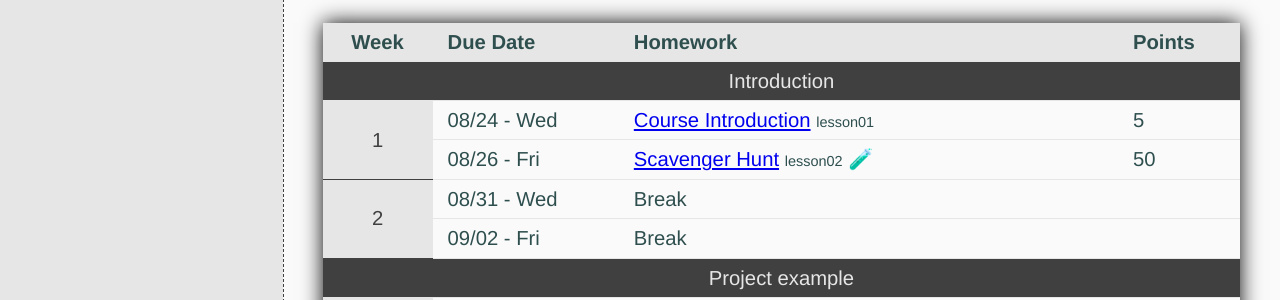
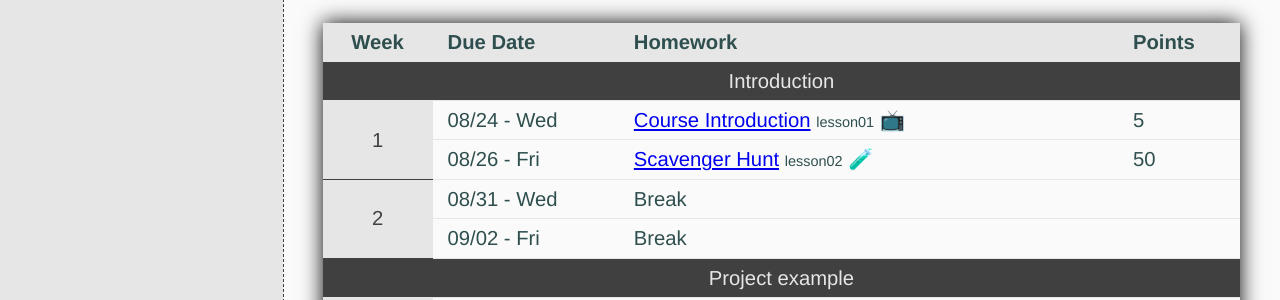
Before and after one commit to shanep/class-theme, a Jekyll site: the page built from index.html, in a window 1280 px wide and 900 px high, scrolled down 1009 px. Shown: the part 151-451 px from the top of the window. Built offline with Jekyll 4.4.1, drawn with Linux system fonts in a browser that asks for light colours.

Commit message:
Added video indicator

```diff
--- a/_layouts/course.html
+++ b/_layouts/course.html
@@ -43,6 +43,10 @@ layout: default
             <h1>{%if page.title %}{{page.title}}{%else%}{{site.title}} - {{site.description}} [{{site.data.semester-info.semester}}]{% endif%}</h1>
         {% endif %}
         <p><span class="med-text">{{page.slug}}</span></p>
+        {% if page.video %}
+        <h2>Lesson Video</h2>
+            {% include youtube.html param=page.video %}
+        {% endif %}
         {{content}}
     </article>
     {% include footer.html %}
--- a/index.html
+++ b/index.html
@@ -73,7 +73,7 @@ tag: home
             <tr>
             {% assign curr_date = curr_date | date: "%s" | plus: two_days %}
             <td>{{curr_date | date: "%m/%d - %a"}}</td>
-            <td><a href="{{site.url}}{{page.url}}">{{page_title}}</a> <span class="small-text">{{page.slug}}</span>{%if page.layout == "lab"%} 🧪 {%elsif page.layout == "project" %} 📡 {% endif%}</td>
+            <td><a href="{{site.url}}{{page.url}}">{{page_title}}</a> <span class="small-text">{{page.slug}}</span>{%if page.layout == "lab"%} 🧪 {%elsif page.layout == "project" %} 📡 {% endif%} {%if page.video %}📺{% endif %}</td>
             <td>{{page.points}}</td>
             {% assign total_points = total_points | plus: page.points %}
             </tr>
@@ -108,7 +108,7 @@ tag: home
             {% endif %}
             {% assign curr_date = curr_date | date: "%s" | plus: two_days %}
             <td>{{curr_date | date: "%m/%d - %a"}}</td>
-            <td><a href="{{site.url}}{{page.url}}">{{page_title}}</a> <span class="small-text">{{page.slug}}</span>{%if page.layout == "lab"%} 🧪 {%elsif page.layout == "project" %} 📡 {% endif%}</td>
+            <td><a href="{{site.url}}{{page.url}}">{{page_title}}</a> <span class="small-text">{{page.slug}}</span>{%if page.layout == "lab"%} 🧪 {%elsif page.layout == "project" %} 📡 {% endif%}  {%if page.video %}📺{% endif %}</td>
             <td>{{page.points}}</td>
             {% assign total_points = total_points | plus: page.points %}
         </tr>
```
Also changed, not shown: _lessons/lesson01.md (+1 -1 lines), shanep-class.gemspec.
